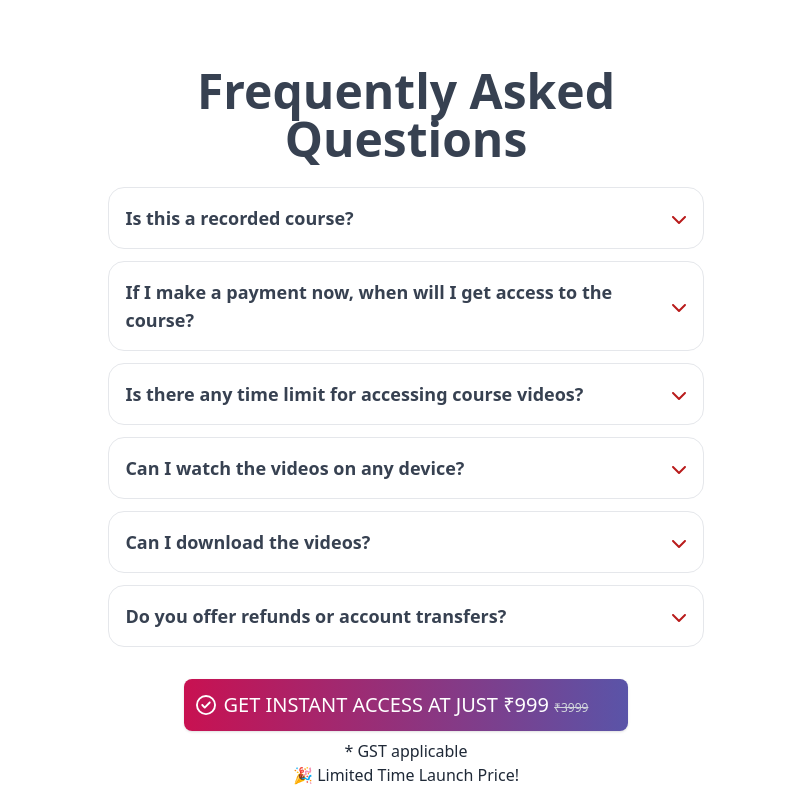
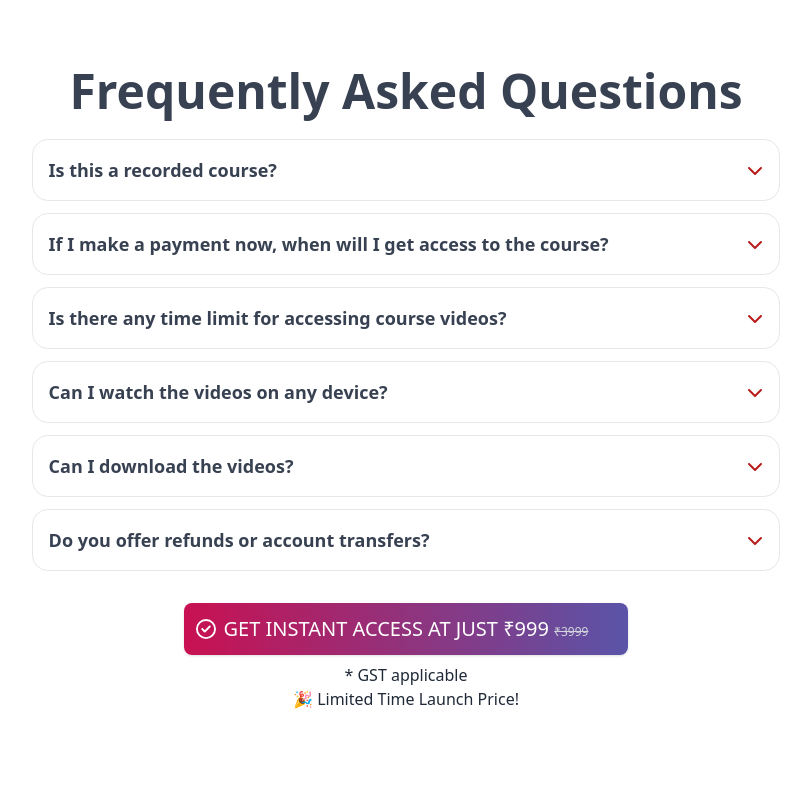
Before and after one commit to hitesh2k-1/assignment-nextjs, a Next.js app: page / in a window 1280 px wide. Shown: the part 10700-11500 px from the top of the page, without its empty margins (234-1045 px from the left). Built offline with nearby package versions, Linux system fonts and the light colour scheme.

Commit message:
faq section

```diff
--- a/app/layout.js
+++ b/app/layout.js
@@ -13,6 +13,7 @@ import MentorCard from "@/components/MentorCard";
 import CourseBenefits from "@/components/CourseBenifits";
 import Reviews2 from "@/components/Reviews2";
 import Reasons from "@/components/Reasons";
+import FAQComponent from "@/components/FaqComponent";
 
 export const metadata = {
   title: "FrontEnd-Assignment",
@@ -36,6 +37,7 @@ export default function RootLayout({ children }) {
         <CourseBenefits/>
         <Reviews2/>
         <Reasons/>
+        <FAQComponent/>
         <Footer/>
       </body>
     </html>
--- /dev/null
+++ b/components/FaqComponent.js
@@ -0,0 +1,104 @@
+"use client";
+import { useState } from "react";
+import { FontAwesomeIcon } from "@fortawesome/react-fontawesome";
+import { faChevronDown, faChevronUp } from "@fortawesome/free-solid-svg-icons";
+import { faCheckCircle } from "@fortawesome/free-regular-svg-icons";
+
+const FAQComponent = () => {
+    const [openIndex, setOpenIndex] = useState(null); // Track which FAQ is open
+
+    const handleToggle = (index) => {
+        setOpenIndex(openIndex === index ? null : index); // Toggle open/close state
+    };
+
+    const faqs = [
+        {
+            question: "Is this a recorded course?",
+            answer:
+                "This is a Recorded self-paced course. You will get access to all video modules through our private members area that you can log in to.",
+        },
+        {
+            question:
+                "If I make a payment now, when will I get access to the course?",
+            answer:
+                "You will get INSTANT ACCESS. Once you complete your payment, you will get the login details on email within 5 minutes and you can start learning.",
+        },
+        {
+            question: "Is there any time limit for accessing course videos?",
+            answer: "There is NO TIME LIMIT and you get Lifetime access to videos.",
+        },
+        {
+            question: "Can I watch the videos on any device?",
+            answer:
+                "Yes, our course lessons are accessible on Desktops, Laptops, Mobile Phones or Tablets. You can also download our LMS app on your phone and watch the lessons on the app.",
+        },
+        {
+            question: "Can I download the videos?",
+            answer:
+                "You can access the videos in your private members area anytime you want. But the videos cannot be downloaded.",
+        },
+        {
+            question: "Do you offer refunds or account transfers?",
+            answer:
+                "Due to the nature of our digital products, we do not offer any refunds or account transfers. We advise you to be thorough with the course details before making a purchase decision.",
+        },
+    ];
+
+    return (
+        <div>
+            <div className="flex justify-center px-4 mt-40">
+                <div className="lg:w-3/5">
+                    <h2 className="sm:text-5xl text-3xl text-center text-gray-700 font-bold mb-6 my-15">
+                        Frequently Asked Questions
+                    </h2>
+                    <ul className="space-y-3 text-lg font-semibold">
+                        {faqs.map((faq, index) => (
+                            <li
+                                key={index}
+                                className="cursor-pointer border bg-white text-gray-700  rounded-2xl"
+                            >
+                                <div
+                                    className="flex justify-between items-center"
+                                    onClick={() => handleToggle(index)}
+                                >
+                                    <p className="text-lg m-4 ">{faq.question}</p>
+                                    <FontAwesomeIcon
+                                        icon={openIndex === index ? faChevronUp : faChevronDown}
+                                        className="ml-2 m-4 w-4 h-4 text-red-700"
+                                    />
+                                </div>
+                                <div
+                                    className={`overflow-hidden transition-all duration-1000 ease-in-out ${openIndex === index ? "max-h-screen" : "max-h-0"
+                                        }`}
+                                >
+                                    <div
+                                        className={`transition-all duration-1000 ease-in-out ${openIndex === index ? "bg-sky-100 px-4 py-4 sm:py-8" : "px-0 py-0"
+                                            }`}
+                                    >
+                                        <p
+                                            className={` text-sm sm:text-lg font-normal text-gray-600 ${openIndex === index ? "block" : "hidden"
+                                                }`}
+                                        >
+                                            {faq.answer}
+                                        </p>
+                                    </div>
+                                </div>
+                            </li>
+                        ))}
+                    </ul>
+                </div>
+            </div>
+            <div className="text-center mt-8">
+                <button className="relative inline-block text-lg sm:text-xl gap-2 m-auto bg-gradient-to-r from-[#C81151] to-[#5A54A8] text-white px-10 py-3 rounded-lg shadow transition-transform transform hover:-translate-y-1 duration-300">
+                    <FontAwesomeIcon icon={faCheckCircle} className="h-5 w-5 absolute top-4 left-3  text-white" />
+                    GET INSTANT ACCESS AT JUST ₹999 <span className="line-through text-xs text-gray-300">₹3999</span>
+                </button>
+
+                <p className=" mt-2 text-gray-800">* GST applicable</p>
+                <p className=" text-gray-800">🎉 Limited Time Launch Price!</p>
+            </div>
+        </div>
+    );
+};
+
+export default FAQComponent;
--- a/components/Reasons.js
+++ b/components/Reasons.js
@@ -1,7 +1,7 @@
+"use client";
 import { faCheckSquare } from '@fortawesome/free-regular-svg-icons';
 import { FontAwesomeIcon } from '@fortawesome/react-fontawesome';
-import { faCheckCircle } from '@fortawesome/free-regular-svg-icons';
-import { faChevronDown } from '@fortawesome/free-solid-svg-icons';
+
 
 
 import React from 'react'
@@ -31,39 +31,6 @@ const Reasons = () => {
                     </ul>
                 </div>
             </div>
-
-            <div className="flex justify-center px-4 mt-40 ">
-                <div className=" lg:w-3/5">
-                    <h2 className="sm:text-5xl text-3xl text-center text-gray-700 font-bold mb-6 my-15">Frequently Asked Questions</h2>
-                    <ul className="space-y-3 text-lg font-semibold  ">
-                        {[
-                            "Is this a recorded course?",
-                            "If I make a payment now, when will I get access to the course?",
-                            "Is there any time limit for accessing course videos?",
-                            "Can I watch the videos on any device?",
-                            "Can I download the videos?",
-                            "Do you offer refunds or account transfers?",
-                        ].map((benefit, index) => (
-                            <li key={index} className="flex justify-between items-center space-x-3 border bg-white text-gray-700 py-4 px-4 rounded-2xl">
-
-                                <p className="text-lg">{benefit}</p>
-                                <div>
-                                <FontAwesomeIcon icon={faChevronDown} className="ml-2 w-4 h-4 text-red-700 " />
-                                </div>
-                            </li>
-                        ))}
-                    </ul>
-                </div>
-            </div>
-            <div className="text-center mt-8">
-                <button className="relative inline-block text-lg sm:text-xl gap-2 m-auto bg-gradient-to-r from-[#C81151] to-[#5A54A8] text-white px-10 py-3 rounded-lg shadow transition-transform transform hover:-translate-y-1 duration-300">
-                    <FontAwesomeIcon icon={faCheckCircle} className="h-5 w-5 absolute top-4 left-3  text-white" />
-                    GET INSTANT ACCESS AT JUST ₹999 <span className="line-through text-xs text-gray-300">₹3999</span>
-                </button>
-
-                <p className=" mt-2 text-gray-800">* GST applicable</p>
-                <p className=" text-gray-800">🎉 Limited Time Launch Price!</p>
-            </div>
         </div>
     )
 }
```
